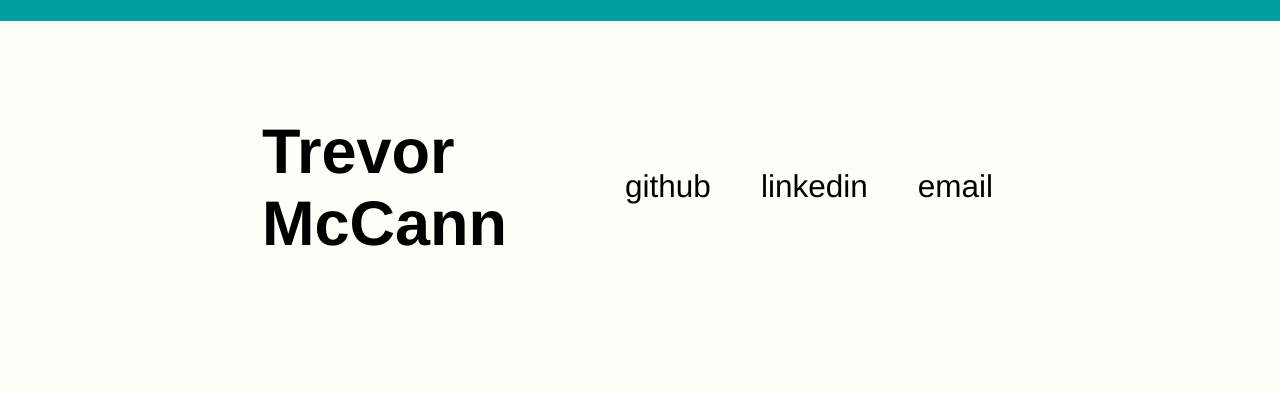
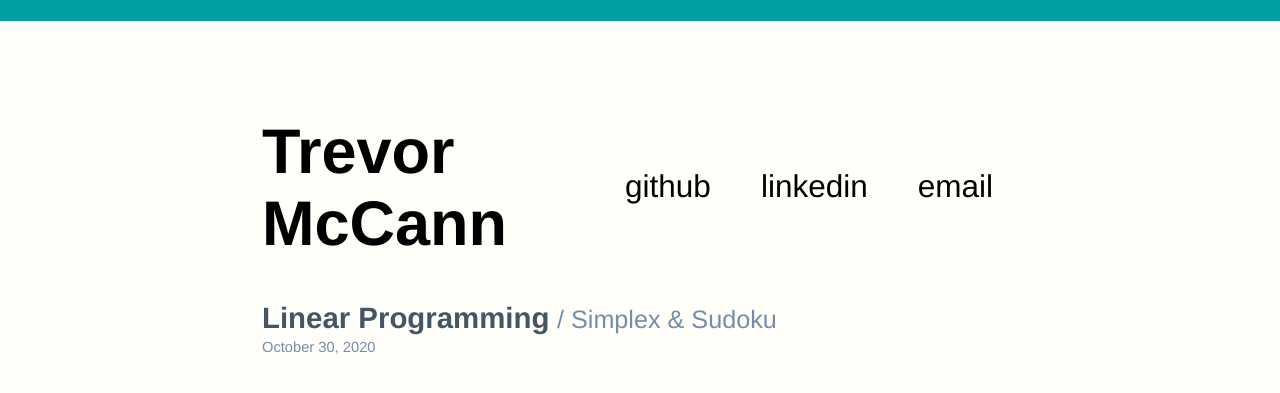
Before and after one commit to tmccann21/portfolio-website, a PHP site: page / in a window 1280 px wide. Shown: the top 393 px of the page. Run offline with PHP 8.4, Linux system fonts and the light colour scheme.

```diff
--- a/index.html
+++ b/index.html
@@ -2,21 +2,27 @@
 <html>
   <meta content="width=device-width, initial-scale=1" name="viewport" />
   <link rel="stylesheet" type="text/css" href="style/main.css">
-  <script src="content.js"></script>
+  <link rel="stylesheet" type="text/css" href="style/home.css">
+  <head>
+    <title> Trevor McCann</title>
+  </head>
   <body>
     <div id="content">
       <div id="header">
         <h1>Trevor McCann</h1>
-        <div id="nav">
-          <a href="https://github.com/tmccann21" target="_blank"> github </a>
-          <a href="https://www.linkedin.com/in/tmccann21/" target="_blank"> linkedin </a>
-          <a href="mailto:trevormccann21@gmail.com"> email </a>
+        <div id="navbar">
+          <a href="https://github.com/tmccann21" class="header-link" target="_blank"> github </a>
+          <a href="https://www.linkedin.com/in/tmccann21/" class="header-link" target="_blank"> linkedin </a>
+          <a href="mailto:trevormccann21@gmail.com" class="header-link" target="_blank"> email </a>
         </div>
       </div>
-      <div id="writing">
-        <div class="article">
-
+      <div class="article-row">
+        <div class="article-header">
+          <a href="articles/linear-programming.html" class="article-link"> Linear Programming </a>
+          <p class="article-date">October 30, 2020</p>
         </div>
+        <p class="article-description normal-screen">/ Simplex &amp; Sudoku</p>
+        <p class="article-description small-screen">Simplex &amp; Sudoku</p>
       </div>
     </div>
   </body>
--- /dev/null
+++ b/style/home.css
@@ -0,0 +1,50 @@
+#navbar {
+    display: flex;
+    align-items: center;
+}
+
+.article-link, .article-link:focus, .article-link:active, .article-link:visited {
+    text-decoration: none;
+    color: #445566;
+    font-weight: 800;
+    font-size: 1.4em;
+}
+
+.article-link:hover {
+    color: #00a0a0;
+}
+
+.article-header {
+    padding-bottom: .6em;
+}
+
+.article-description {
+    font-size: 1.2em;
+    font-weight: 300;
+    color: #748ea8;
+}
+
+.article-row {
+    padding-bottom: 1em;
+}
+
+.article-date {
+    color: #748ea8;
+    margin-top: 0.3em;
+    font-size: 0.7em;
+}
+
+@media(min-width: 400px)
+{
+    .article-header {
+        padding-bottom: 0;
+    }
+
+    .article-row {
+        display: flex;
+        justify-content: left;
+        align-items: baseline;
+    }
+
+    .article-description { padding-left: .3em; }
+}
--- a/style/main.css
+++ b/style/main.css
@@ -1,75 +1,104 @@
 body {
+  font-family: Helvetica, serif;
   background-color: #fffef8;
-  margin: 0px;
+  margin: 0;
   border-top: 1em solid #00a0a0;
 }
 
 h1 {
   color: #000;
-  margin: 0px;
-  font-size: 3em;
+  margin: 0;
+}
+
+h2 {
+  color: #000;
+  margin: 0;
+  font-size: 2.5em;
+}
+
+p {
+  margin: 0;
 }
 
 #content {
   max-width: 36em;
   margin-left: auto;
   margin-right: auto;
-  padding: 0px 20px;
+  padding: 0 20px;
   margin-top: 4em;
-  font-family: Helvetica;
-
   color: #456;
 }
 
 #header {
-  padding-top: 20px;
   display: flex;
   align-items: center;
   max-width: 100vw;
-  margin-bottom: 70px;
   flex-direction: column;
+  margin-bottom: 2em;
 }
 
-#nav {
-  display: flex;
-  align-items: center;
-}
-
-#header a {
-  font-size: 1.5em;
-  padding: 5px 25px 5px 25px;
-  text-decoration: none;
-}
-
-#header a:link {
+.header-link:link, .header-link:visited, .header-link:active {
   color: black;
 }
 
-#header a:visited {
-  color: black;
-}
-
-#header a:hover {
+.header-link:hover {
   color: #00a0a0
 }
 
-#header a:active {
-  color: black;
+@media(min-width: 330px)
+{
+  html { font-size: 16px; }
+
+  h1 {
+    font-size: 2.05em
+  }
+
+  #header {
+    padding-top: .7em;
+    margin-bottom: 2em;
+  }
+
+  #content
+  {
+    margin-top: 2em;
+    padding-left: 2.8em;
+    padding-right: 2.8em;
+  }
+
+  .small-screen { display: initial; }
+  .normal-screen { display: none; }
+
+  .header-link {
+    font-size: 1.3em;
+    padding: 8px 10px 5px 10px;
+    text-decoration: none;
+  }
 }
 
-.articlce {
-  width: 100%
+@media(min-width: 400px) {
+  h1 {
+    font-size: 2.7em
+  }
+
+  #content
+  {
+    margin-top: 2em;
+    padding-left: 2.8em;
+    padding-right: 2.8em;
+  }
+
+  .small-screen { display: none; }
+  .normal-screen { display: initial; }
+
+  .header-link {
+    font-size: 1.5em;
+    padding: 5px 25px 5px 25px;
+    text-decoration: none;
+  }
 }
 
-/* Ideal width for 16px font size. */
-@media(min-width: 400px)
-{
-  #content
-  {
-    margin-top: 1.5em;
-    padding-left: 2em;
-    padding-right: 2em;
-  }
+.tab {
+  padding-left: 2.2em;
 }
 
 @media(min-width: 470px)
@@ -103,8 +132,10 @@ h1 {
 @media(min-width: 625px)
 {
   html { font-size: 18px; }
+  h1 { font-size: 3em; }
 
   #header {
+    padding-top: 20px;
     flex-direction: row;
   }
  /* Full-width headings have been line-wrapped manually for a more balanced
@@ -125,10 +156,10 @@ h1 {
 
   /* If we are on a large-ish screen anyway, give the header some room to
    * breathe. */
-  header
+  #header
   {
     margin-top: 1.4em;
-    margin-bottom: 1.4em;
+    margin-bottom: 2em;
   }
 
   #content
```
Also changed, not shown: articles/linear-programming.html (added, +23 -0 lines), style/article.css (added, +13 -0 lines), articles/test.html (deleted), 2 other files.
